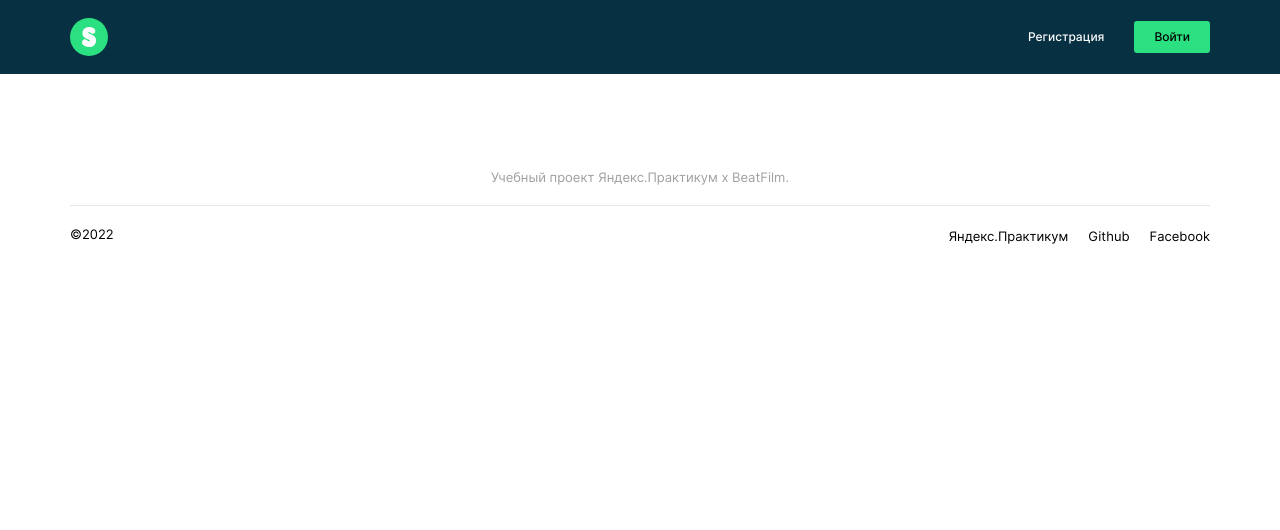
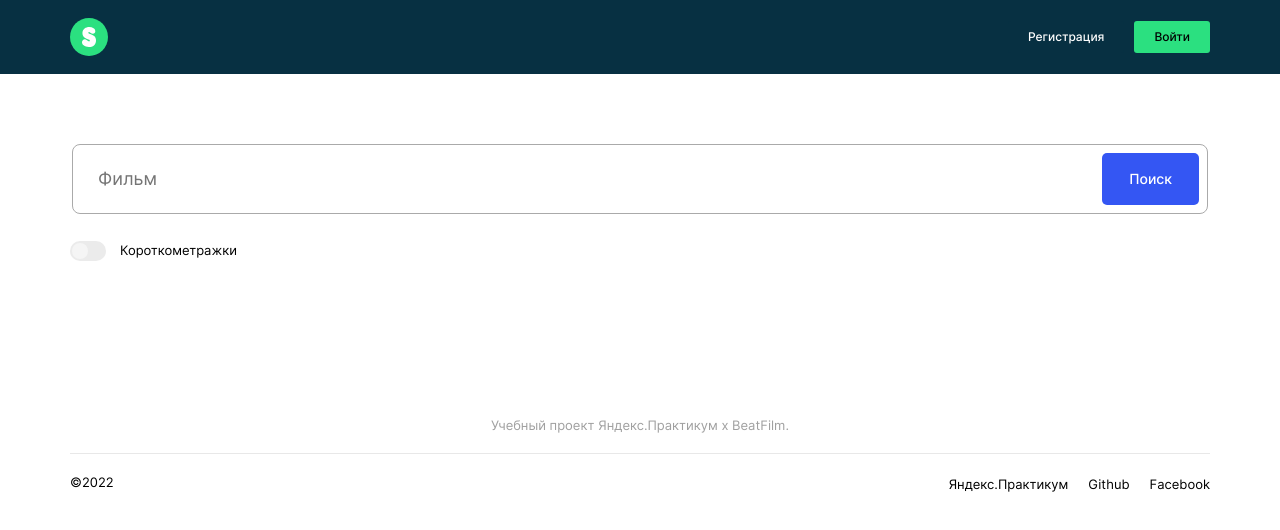
Before and after one commit to XcQuake/movies-explorer-frontend, a React (Create React App) app: page /movies in a window 1280 px wide. Shown: the top 530 px of the page. Built offline with nearby package versions, Linux system fonts and the light colour scheme.

Commit message:
feat: add SearchForm component markup

```diff
--- a/src/components/App/App.js
+++ b/src/components/App/App.js
@@ -4,6 +4,7 @@ import Header from '../Header/Header';
 import Main from '../Main/Main';
 import Movies from '../Movies/Movies';
 import Footer from '../Footer/Footer';
+import SearchForm from '../SearchForm/SearchForm';
 
 
 export default function App() {
@@ -12,6 +13,7 @@ export default function App() {
       <Header />
       <Switch>
         <Route path='/movies'>
+          <SearchForm />
           <Movies />
         </Route>
         <Route exact path='/'>
--- a/src/components/Movies/Movies.js
+++ b/src/components/Movies/Movies.js
@@ -2,9 +2,9 @@ import './Movies.css';
 
 function Movies() {
   return (
-    <section className='movies'>
+    <main className='movies'>
 
-    </section>
+    </main>
   )
 }
 
--- /dev/null
+++ b/src/components/SearchForm/SearchForm.css
@@ -0,0 +1,66 @@
+.navigation {
+  display: flex;
+  justify-content: center;
+}
+
+.navigation__wrapper {
+  width: 100%;
+  max-width: 1140px;
+  padding: 70px 14px 75px;
+  display: flex;
+  flex-direction: column;
+  gap: 31px;
+}
+
+.navigation__search-block {
+  display: flex;
+  padding: 6px;
+  border: 1.5px solid #AAA;
+  border-radius: 8px;
+}
+
+.navigation__search-field {
+  width: 100%;
+  font-weight: 400;
+  font-size: 16px;
+  line-height: 16px;
+  color: #A0A0A0;
+  border: none;
+  padding: 0;
+}
+
+.navigation__search-button {
+  padding: 13px 18px;
+  font-weight: 500;
+  font-size: 14px;
+  line-height: 18px;
+  text-align: center;
+  color: #fff;
+  border: none;
+  background-color: #3456F3;
+  border-radius: 5px;
+  cursor: pointer;
+}
+
+@media (min-width: 768px) {
+  .navigation__wrapper {
+    padding: 70px 30px 63px;
+    gap: 27px;
+  }
+
+  .navigation__search-block {
+    padding: 8px
+  }
+
+  .navigation__search-button {
+    padding: 17px 27px;
+    font-size: 14px;
+    line-height: 18px;
+  }
+
+  .navigation__search-field {
+    font-size: 18px;
+    line-height: 20px;
+    padding-left: 17px;
+  }
+}
--- /dev/null
+++ b/src/components/SearchForm/SearchForm.js
@@ -0,0 +1,28 @@
+import './SearchForm.css';
+import FilterCheckbox from '../FilterCheckbox/FilterCheckbox';
+
+function Navigation() {
+  return (
+    <section className='navigation'>
+      <div className='navigation__wrapper'>
+        <form className='navigation__form'>
+          <fieldset className='navigation__search-block'>
+            <input
+              className='navigation__search-field'
+              name='movie'
+              type='text'
+              id='movie'
+              placeholder='Фильм'
+              minLength='2'
+              maxLength='250'
+            />
+            <button type='submit' className='navigation__search-button'>Поиск</button>
+          </fieldset>
+        </form>
+        <FilterCheckbox />
+      </div>
+    </section>
+  )
+}
+
+export default Navigation;
```
